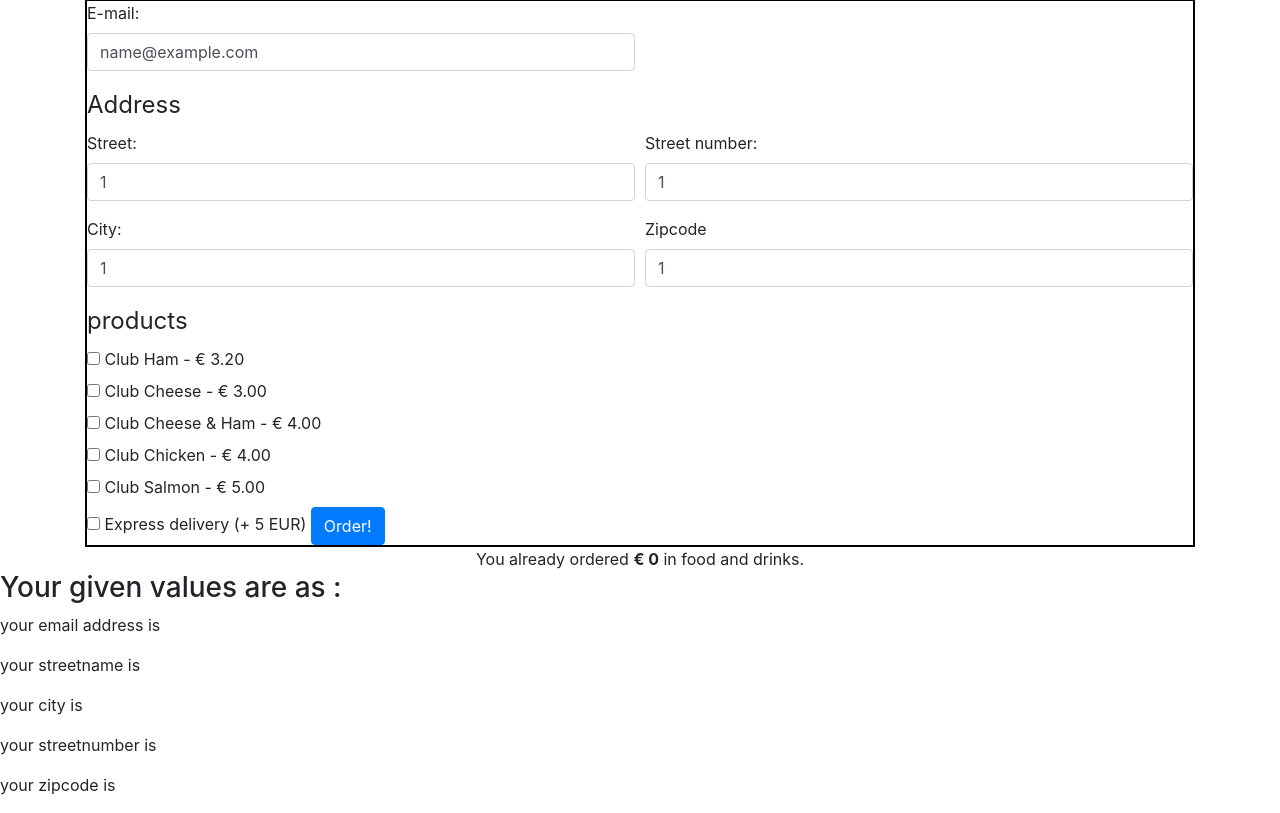
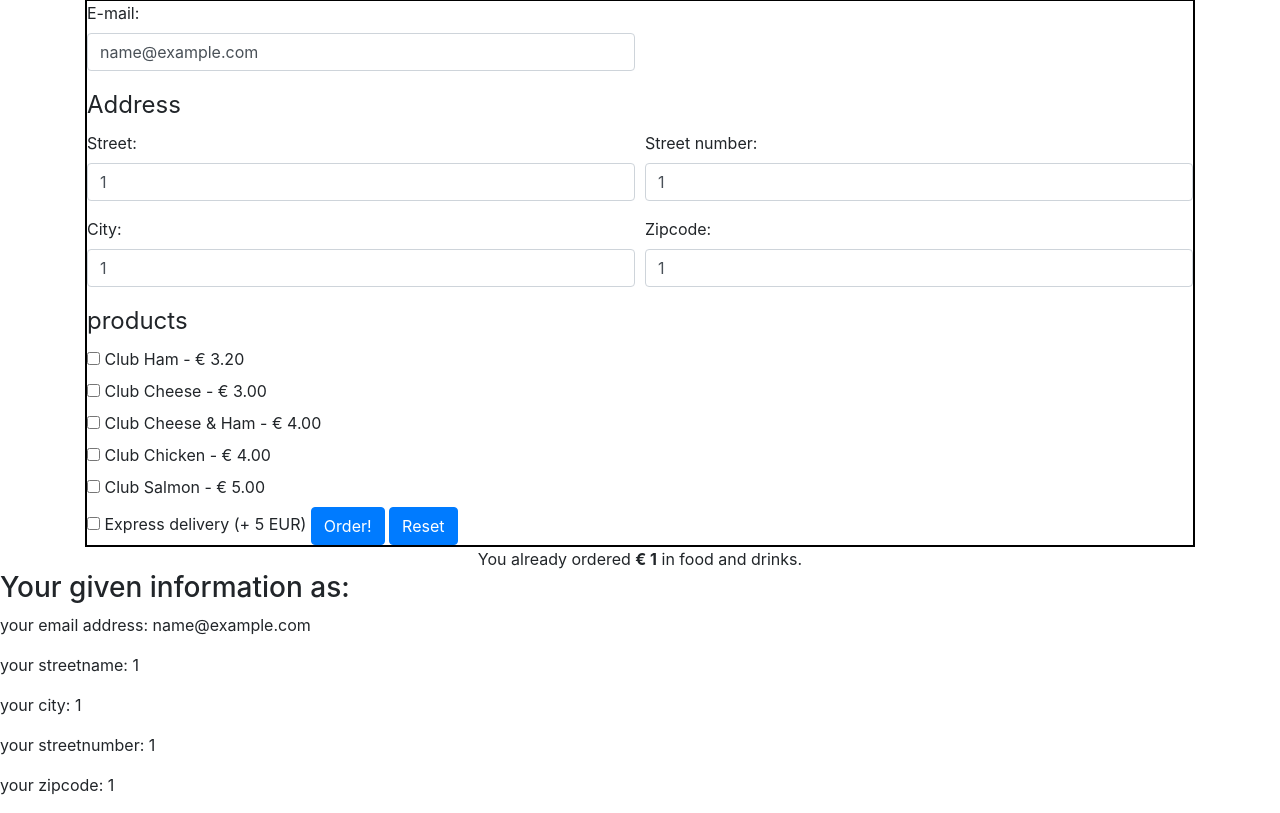
Before and after one commit to nehahonrao/php_Order_Form, a PHP site: page /index.php in a window 1280 px wide. Shown: the part 121-934 px from the top of the page. Run offline with PHP 8.4, Linux system fonts and the light colour scheme; the visitor is signed in with stand-in values (Sample User, id 1).

Commit message:
totalcost of items is set

```diff
--- a/form-view.php
+++ b/form-view.php
@@ -27,7 +27,11 @@
         <div class="form-row">
             <div class="form-group col-md-6">
                 <label for="email">E-mail:</label>
-                <input type="text" id="email" name="email" class="form-control" value="<?php echo $_SESSION['email'];?>">
+                <input type="text" id="email" name="email" class="form-control" value="<?php
+                 if(isset($_SESSION['email'])){
+                      echo  $_SESSION['email'];
+                    }else{
+                     echo $_SESSION['email']=""; }?>">
                 <span class="bg-danger text-white"><?php echo $emailErr;?></span>
             </div>
             <!-- <div>
@@ -42,25 +46,25 @@
             <div class="form-row">
                 <div class="form-group col-md-6">
                     <label for="street">Street:</label>
-                    <input type="text" name="street" id="street" class="form-control" value="<?php echo $_SESSION['street'];?>">
+                    <input type="text" name="street" id="street" class="form-control" value="<?php  if(isset($_SESSION['street'])){ echo  $_SESSION['street'];}?>">
                     <span class="bg-danger text-white"><?php echo $streetErr;?></span>
                 </div>
                 <div class="form-group col-md-6">
                     <label for="streetNumber">Street number:</label>
-                    <input type="text" id="streetNumber" name="streetnumber" class="form-control" value="<?php echo $_SESSION['streetNumber'];?>">
+                    <input type="text" id="streetNumber" name="streetnumber" class="form-control" value="<?php  if(isset($_SESSION['streetnumber'])){ echo  $_SESSION['streetnumber'];}?>">
                     <span class="bg-danger text-white"><?php echo $streetnumberErr;?></span>
                 </div>
             </div>
             <div class="form-row">
                 <div class="form-group col-md-6">
                     <label for="city">City:</label>
-                    <input type="text" id="city" name="city" class="form-control" value="<?php echo $_SESSION['city'];?>">
+                    <input type="text" id="city" name="city" class="form-control" value="<?php  if(isset($_SESSION['city'])){ echo  $_SESSION['city'];}?>">
                     <span class="bg-danger text-white"><?php echo $cityErr;?></span>
 
                 </div>
                 <div class="form-group col-md-6">
-                    <label for="zipcode">Zipcode</label>
-                    <input type="text" id="zipcode" name="zipcode" class="form-control" value="<?php echo $_SESSION['zipcode'];?>">
+                    <label for="zipcode">Zipcode:</label>
+                    <input type="text" id="zipcode" name="zipcode" class="form-control" value="<?php  if(isset($_SESSION['zipcode'])){ echo  $_SESSION['zipcode'];}?>">
                     <span class="bg-danger text-white"><?php echo $zipcodeErr;?></span>
 
                 </div>
@@ -83,9 +87,10 @@
         </label>
 
         <button type="submit" class="btn btn-primary">Order!</button>
+        <button type="submit" class="btn btn-primary" name="reset">Reset</button>
     </form>
 
-    <footer>You already ordered <strong>&euro; <?php echo 0 ?></strong> in food and drinks.</footer>
+    <footer>You already ordered <strong>&euro; <?php echo $_SESSION['cost']; ?></strong> in food and drinks.</footer>
 </div>
 
 <style>
@@ -97,14 +102,15 @@
 
     }
 </style>
-<?php
-        echo "<h3>Your given values are as :</h3>";
-         echo ("<p> your email address is $email</p>");
-         echo ("<p> your streetname  is $street</p>");
-         echo ("<p> your city is $city</p>");
-         echo ("<p> your streetnumber is $streetnumber</p>");
-         echo ("<p> your zipcode is $zipcode</p>");
 
-      ?>
+
+        <h3>Your given information as:</h3>
+        <p> your email address: <?php echo $_SESSION['email'];?></p>
+        <p> your streetname: <?php echo $_SESSION['street'];?></p>
+        <p> your city: <?php echo $_SESSION['city'];?></p>
+        <p> your streetnumber: <?php echo $_SESSION['streetnumber'];?></p>
+        <p> your zipcode: <?php echo $_SESSION['zipcode'];?></p>
+
+
 </body>
 </html>
--- a/index.php
+++ b/index.php
@@ -3,26 +3,31 @@
 declare(strict_types=1);
 
 
-if (!isset($_SESSION['email'])) {
-    $_SESSION['email'] = "";
-}
-if (!isset($_SESSION['street'])) {
-    $_SESSION['street'] = "";
-}
-if (!isset($_SESSION['streetNumber'])) {
-    $_SESSION['streetNumber'] = "";
-}
-if (!isset($_SESSION['city'])) {
-    $_SESSION['city'] = "";
-}
-if (!isset($_SESSION['zipcode'])) {
-    $_SESSION['zipcode'] = "";
-}
-$total = 0;
-if (isset($_COOKIE['total'])) {
-$total = ($_COOKIE['total']);
-}
 
+
+
+// function clearfield(){
+
+// if (empty($_SESSION['email'])) {
+//     $_SESSION['email'] = "";
+// }
+// if (empty($_SESSION['street'])) {
+//     $_SESSION['street'] = "";
+// }
+// if (empty($_SESSION['streetNumber'])) {
+//     $_SESSION['streetNumber'] = "";
+// }
+// if (empty($_SESSION['city'])) {
+//     $_SESSION['city'] = "";
+// }
+// if (empty($_SESSION['zipcode'])) {
+//     $_SESSION['zipcode'] = "";
+// }
+// $total = 0;
+// if (isset($_COOKIE['total'])) {
+// $total = ($_COOKIE['total']);
+// }
+// }
 
 
 $emailErr = $streetErr = $streetnumberErr = $cityErr = $itemsErr = $zipcodeErr = "";
@@ -45,7 +50,7 @@ $products2 = [
   ['name' => 'Ice-tea', 'price' => 3],
 ];
 $foods = $products1;
-$totalValue = 0;
+// $totalValue = 0;
 session_start();
 // $_SESSION['username']="name";
 $type = 'food';
@@ -55,6 +60,11 @@ if(isset($_GET['food'])) {
 if($type == 'drink') {
   $foods = $products2;
 }
+// counting total price
+
+$totalValue = 0;
+
+
 
 
 if(isset($_POST['express_delivery'])){
@@ -68,27 +78,22 @@ else{
 
 if ($_SERVER["REQUEST_METHOD"] == "POST") {
 
-    // var_dump($_POST["items"]);
-
-    $_SESSION['email'] = $_POST["email"];
-    $_SESSION['street'] = $_POST["street"];
-    $_SESSION['streetnumber'] = $_POST["streetnumber"];
-    $_SESSION['city'] = $_POST["city"];
-    $_SESSION['zipcode'] = $_POST["zipcode"];
-
+    // if($_POST('reset')){
+    //     clearfield();
+    // }
 
     if (empty($_POST["email"])) {
         $emailErr = "Email is required";
      }else {
        $_SESSION['email'] = $_POST["email"];
-        // check if e-mail address is well-formed
+
         if (!filter_var($_SESSION['email'], FILTER_VALIDATE_EMAIL)) {
            $emailErr = "Invalid email format";
         }
      }
 
-    if (empty($_POST["street"]) || !preg_match("/^[a-zA-Z]+$/", $_POST["street"])) {
-        $streetErr = "* Street name is required";
+    if (empty($_POST["street"])) {
+        $streetErr = "Street name is required";
     } else {
         $_SESSION['street'] = $_POST["street"];;
     }
@@ -104,17 +109,18 @@ if ($_SERVER["REQUEST_METHOD"] == "POST") {
         }
      }
 
-    if (empty($_POST["city"]) || !preg_match("/^[a-zA-Z]+$/", $_POST["city"])) {
-        $cityErr = "* City name is required";
+    if (empty($_POST["city"])){
+        $cityErr = "City name is required";
     } else {
-        $city = ($_POST["city"]);
+        $_SESSION['city']=$_POST["city"];
+        // $city = ($_POST["city"]);
     }
 
     if (empty($_POST["zipcode"])) {
         $zipcodeErr = "zipcode is required";
      }else {
        $_SESSION['zipcode']=$_POST["zipcode"];
-        // $zipcode = test_input($_POST["zipcode"]);
+
         if(!is_numeric($_SESSION['zipcode']))
         {
             $zipcodeErr = "Only Enter Numbers";
@@ -122,19 +128,35 @@ if ($_SERVER["REQUEST_METHOD"] == "POST") {
      }
 
     if (empty($_POST["items"])){
-        $itemsErr = "* select items";
+        $itemsErr = "select items";
     } else {
-        $items = ($_POST["items"]);
+        $_SESSION['items']=$_POST['items'];
+
     }
 
-    ?>
+
+if(!$emailErr && ! $streetErr && !$streetnumberErr && !$cityErr && !$zipcodeErr){
+    if(isset($_SESSION['cost'])) {
+        $totalValue = $_SESSION['cost'];
+    }
+    if(isset($_POST['items'])){
+        foreach ($_POST['items'] as $food) {
+            $totalValue= $totalValue + $food;
+        }
+        // var_dump($totalValue);
+     }
+     $_SESSION['cost']=$totalValue;
+}
+
+?>
     <?php
     if ($emailErr == "" && $streetErr == "" && $streetnumberErr == "" && $cityErr == "" && $zipcodeErr == "") {
     ?>
-   <div class="alert alert-success" role="alert"><?php echo "Your order will arrive at $deliveryTime";?></div>
+   <div class="alert alert-primary" role="alert"><?php echo "Your order will arrive at $deliveryTime";?></div>
    <?php   }
 
     }
 
+?>
 
-require 'form-view.php';?>
+<?php require 'form-view.php';?>
```
